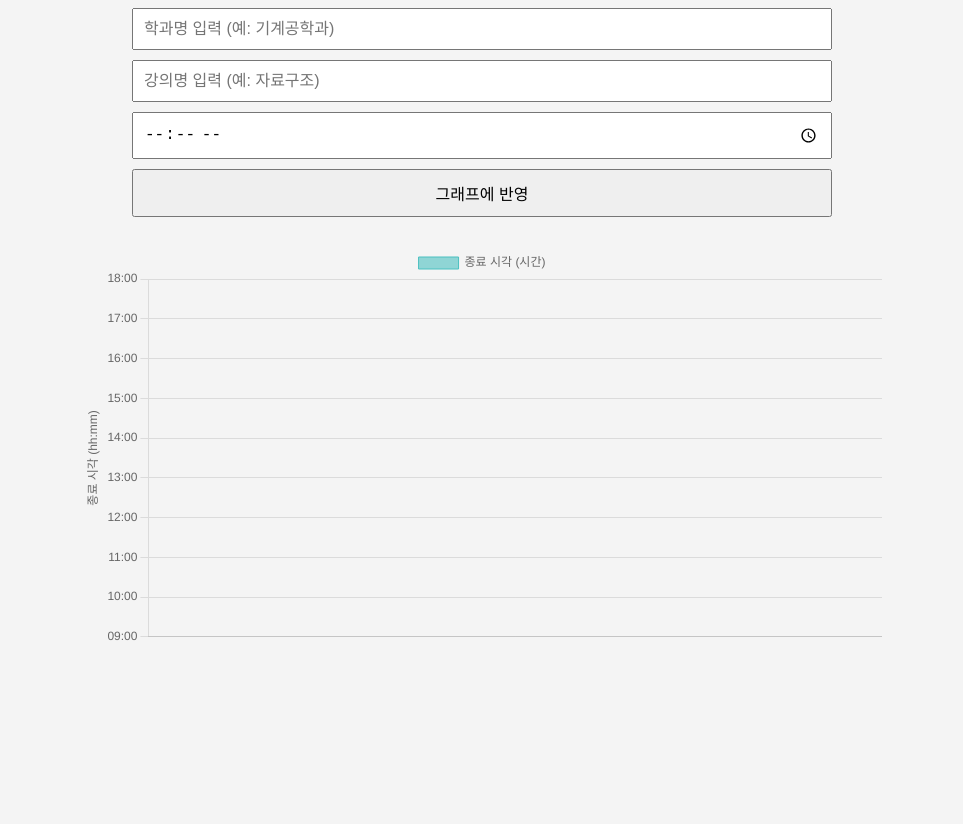
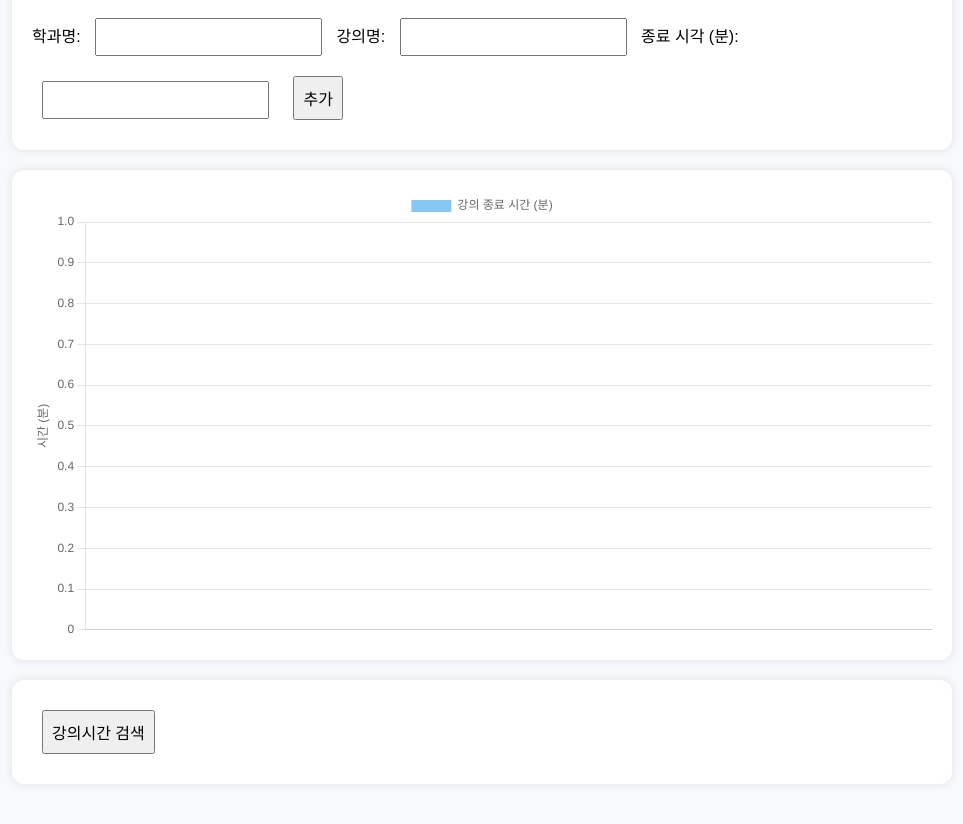
Before and after one commit to Jung-take-it/takeit_website, a plain HTML site: page project_showcase.html in a window 1280 px wide. Shown: the part 119-943 px from the top of the page, without its empty margins (158-1121 px from the left). Before the commit the page ends 834 px from the top, so only its background shows below. Drawn offline with nearby package versions, Linux system fonts and the light colour scheme.

Commit message:
Update project_showcase.html

```diff
--- a/project_showcase.html
+++ b/project_showcase.html
@@ -1,103 +1,125 @@
+
 
 <!DOCTYPE html>
 <html lang="ko">
 <head>
   <meta charset="UTF-8">
-  <title>실시간 종료 시각 입력 및 그래프</title>
+  <title>프로젝트 문서 - 강의 시간 시각화</title>
   <script src="https://cdn.jsdelivr.net/npm/chart.js"></script>
   <style>
     body {
       font-family: Arial, sans-serif;
-      padding: 30px;
-      background-color: #f4f4f4;
+      margin: 40px;
+      background-color: #f7f9fc;
     }
     h1 {
       text-align: center;
+      color: #333;
     }
-    form {
-      max-width: 700px;
+    form, .table-section, .chart-section {
+      max-width: 900px;
       margin: 20px auto;
-      display: flex;
-      flex-direction: column;
-      gap: 10px;
+      background: #fff;
+      padding: 20px;
+      border-radius: 12px;
+      box-shadow: 0 0 10px rgba(0,0,0,0.1);
     }
     input, button {
-      padding: 10px;
+      margin: 10px;
+      padding: 8px;
       font-size: 16px;
     }
-    canvas {
-      max-width: 800px;
-      margin: 30px auto;
-      display: block;
+    table {
+      width: 100%;
+      border-collapse: collapse;
+      margin-top: 20px;
+    }
+    th, td {
+      padding: 12px;
+      border: 1px solid #ccc;
+      text-align: center;
+    }
+    th {
+      background-color: #e9ecef;
     }
   </style>
 </head>
 <body>
 
-  <h1>학과별 종료 시각 입력 및 실시간 그래프</h1>
+  <h1>강의 종료 시각 입력 및 시각화</h1>
 
-  <form id="entryForm">
-    <input type="text" id="dept" placeholder="학과명 입력 (예: 기계공학과)" required>
-    <input type="text" id="subject" placeholder="강의명 입력 (예: 자료구조)" required>
-    <input type="time" id="time" required>
-    <button type="submit">그래프에 반영</button>
+  <form id="lecture-form">
+    <label>학과명: <input type="text" id="dept" required></label>
+    <label>강의명: <input type="text" id="subject" required></label>
+    <label>종료 시각 (분): <input type="number" id="time" required></label>
+    <button type="submit">추가</button>
   </form>
 
-  <canvas id="chartCanvas" width="800" height="400"></canvas>
+  <div class="chart-section">
+    <canvas id="timeChart"></canvas>
+  </div>
+
+  <div class="table-section">
+    <button onclick="renderTable()">강의시간 검색</button>
+    <div id="table-container"></div>
+  </div>
 
 <script>
-    const ctx = document.getElementById('chartCanvas').getContext('2d');
   const labels = [];
-    const endTimes = [];
-
-    const chart = new Chart(ctx, {
-      type: 'bar',
-      data: {
+  const data = {
     labels: labels,
     datasets: [{
-          label: '종료 시각 (시간)',
-          data: endTimes,
-          backgroundColor: 'rgba(75, 192, 192, 0.6)',
-          borderColor: 'rgba(75, 192, 192, 1)',
-          borderWidth: 1
+      label: '강의 종료 시간 (분)',
+      data: [],
+      backgroundColor: 'rgba(54, 162, 235, 0.6)',
     }]
-      },
+  };
+  const config = {
+    type: 'bar',
+    data: data,
     options: {
       scales: {
         y: {
-            beginAtZero: false,
-            min: 9,
-            max: 18,
-            ticks: {
-              callback: function(value) {
-                const h = Math.floor(value);
-                const m = Math.round((value - h) * 60);
-                return h.toString().padStart(2, '0') + ':' + m.toString().padStart(2, '0');
-              }
-            },
+          beginAtZero: true,
           title: {
             display: true,
-              text: '종료 시각 (hh:mm)'
+            text: '시간 (분)'
           }
         }
       }
     }
-    });
+  };
+  const myChart = new Chart(
+    document.getElementById('timeChart'),
+    config
+  );
 
-    document.getElementById('entryForm').addEventListener('submit', function(e) {
+  const dataset = [];
+
+  document.getElementById('lecture-form').addEventListener('submit', function(e) {
     e.preventDefault();
     const dept = document.getElementById('dept').value;
     const subject = document.getElementById('subject').value;
-      const time = document.getElementById('time').value;
+    const time = parseInt(document.getElementById('time').value);
+
     if (dept && subject && time) {
-        const [h, m] = time.split(':').map(Number);
-        const decimal = h + m / 60;
-        labels.push(dept + " - " + subject);
-        endTimes.push(decimal);
-        chart.update();
+      const label = dept + ' - ' + subject;
+      labels.push(label);
+      data.datasets[0].data.push(time);
+      dataset.push({ dept, subject, professor: "미입력", average: time });
+      myChart.update();
       this.reset();
     }
   });
+
+  function renderTable() {
+    let html = "<table><thead><tr><th>학과명</th><th>강의명</th><th>교수명</th><th>평균 강의시간</th></tr></thead><tbody>";
+    dataset.forEach(row => {
+      html += `<tr><td>${row.dept}</td><td>${row.subject}</td><td>${row.professor}</td><td>${row.average}</td></tr>`;
+    });
+    html += "</tbody></table>";
+    document.getElementById("table-container").innerHTML = html;
+  }
 </script>
 
 </body>
```
Lines whose indentation alone changed are shown as unchanged.
